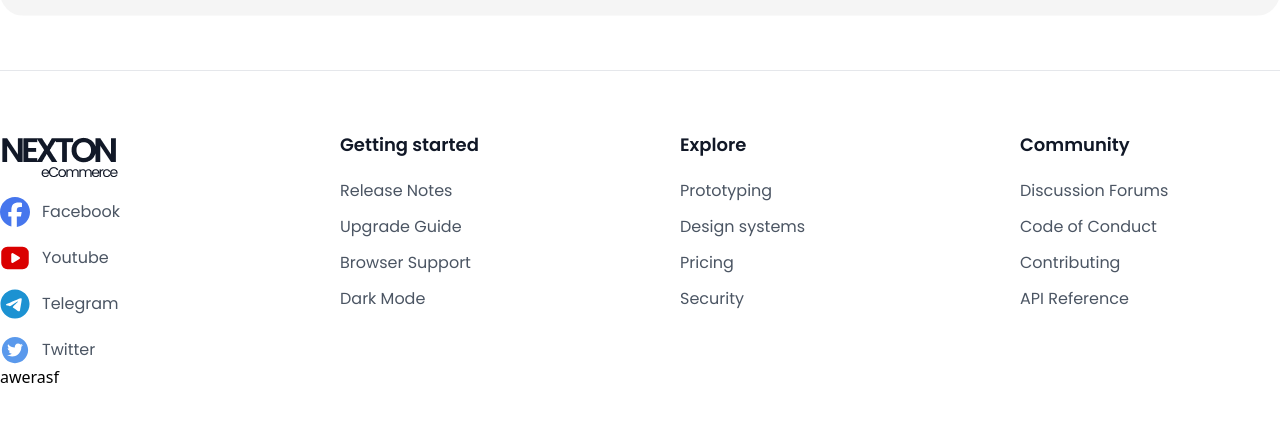
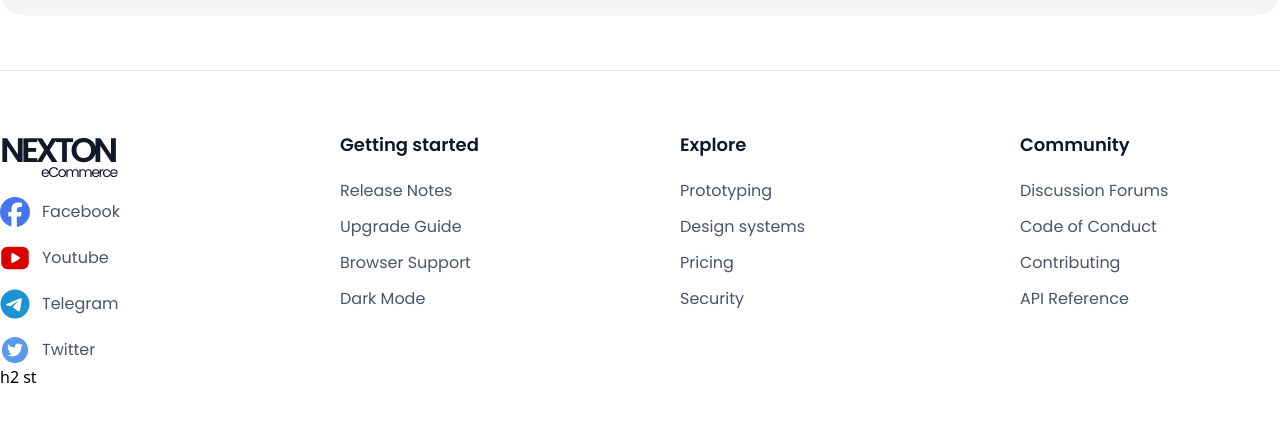
Before and after one commit to Rakib-Hassan-web/E-commarce-Project-nexton-, a React (Vite) app: page / in a window 1280 px wide. Shown: the part 2248-2669 px from the top of the page. Built offline with nearby package versions, Linux system fonts and the light colour scheme; no server answers.

Commit message:
responsive

```diff
--- a/src/components/Footer.jsx
+++ b/src/components/Footer.jsx
@@ -78,7 +78,8 @@ const Footer = () => {
           </div>
         </div>
 
- awerasf
+h2
+st
       </section>
     </>
   )
```
